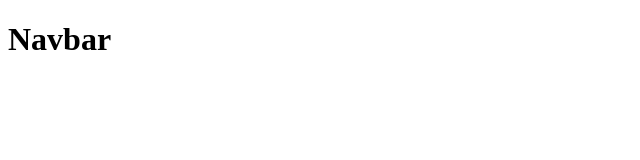
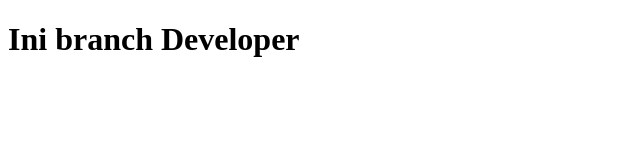
Before and after one commit to Dimasbae/Praktikum, a plain HTML site: page index.html in a window 1280 px wide. Shown: the whole page, without its empty margins (0-640 px from the left). Drawn offline with Linux system fonts and the light colour scheme.

Commit message:
tag h1 developer

```diff
--- a/index.html
+++ b/index.html
@@ -7,6 +7,6 @@
     <title>Document</title>
 </head>
 <body>
-    <h1>Navbar</h1>
+    <h1>Ini branch Developer</h1>
 </body>
 </html>
```
